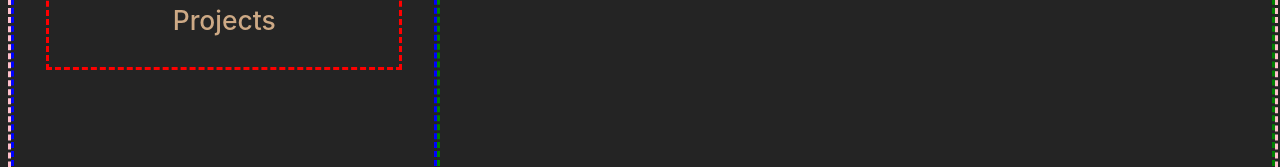
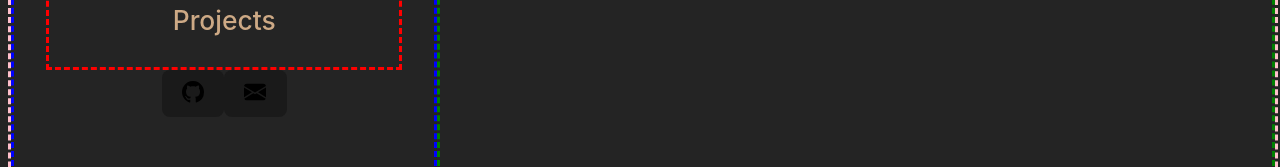
Before and after one commit to mejia-dev/mejia.dev, a React (Vite) app: page / in a window 1280 px wide. Shown: the part 424-591 px from the top of the page. Built offline with nearby package versions, Linux system fonts and the light colour scheme.

Commit message:
Add external link buttons

```diff
--- a/src/components/Header.tsx
+++ b/src/components/Header.tsx
@@ -39,6 +39,24 @@ export default function Header(props: HeaderProps): JSX.Element {
     )
   }
 
+  function renderExternalLinks(): JSX.Element {
+    return (
+      <div id="navBarExternalLinks">
+        <button onClick={() => window.open('https://www.github.com/mejia-dev', '_blank')}>
+          <svg xmlns="http://www.w3.org/2000/svg" width="22" height="22" fill="currentColor" className="bi bi-github" viewBox="0 0 16 16">
+            <path d="M8 0C3.58 0 0 3.58 0 8c0 3.54 2.29 6.53 5.47 7.59.4.07.55-.17.55-.38 0-.19-.01-.82-.01-1.49-2.01.37-2.53-.49-2.69-.94-.09-.23-.48-.94-.82-1.13-.28-.15-.68-.52-.01-.53.63-.01 1.08.58 1.23.82.72 1.21 1.87.87 2.33.66.07-.52.28-.87.51-1.07-1.78-.2-3.64-.89-3.64-3.95 0-.87.31-1.59.82-2.15-.08-.2-.36-1.02.08-2.12 0 0 .67-.21 2.2.82.64-.18 1.32-.27 2-.27s1.36.09 2 .27c1.53-1.04 2.2-.82 2.2-.82.44 1.1.16 1.92.08 2.12.51.56.82 1.27.82 2.15 0 3.07-1.87 3.75-3.65 3.95.29.25.54.73.54 1.48 0 1.07-.01 1.93-.01 2.2 0 .21.15.46.55.38A8.01 8.01 0 0 0 16 8c0-4.42-3.58-8-8-8" />
+          </svg>
+        </button>
+
+        <button onClick={() => props.onClickNavButton("Contact")}>
+          <svg xmlns="http://www.w3.org/2000/svg" onClick={() => setModalShown(false)} width="22" height="22" fill="currentColor" className="bi bi-envelope-fill" viewBox="0 0 16 16">
+            <path d="M.05 3.555A2 2 0 0 1 2 2h12a2 2 0 0 1 1.95 1.555L8 8.414zM0 4.697v7.104l5.803-3.558zM6.761 8.83l-6.57 4.027A2 2 0 0 0 2 14h12a2 2 0 0 0 1.808-1.144l-6.57-4.027L8 9.586zm3.436-.586L16 11.801V4.697z" />
+          </svg>
+        </button>
+      </div>
+    )
+  }
+
   useEffect(() => {
     ReactModal.setAppElement(document.getElementById("mainBodyContent") as HTMLElement)
   }, [])
@@ -57,13 +75,20 @@ export default function Header(props: HeaderProps): JSX.Element {
           onRequestClose={() => setModalShown(!modalShown)}
           style={modalStyling}
         >
-          {renderNavButtons()}
+          <div id="navBarModalContent">
+            {renderNavButtons()}
+            {renderExternalLinks()}
+          </div>
+
         </ReactModal>
         <br />
         <div id="navBarButtonHolder">
-        {renderNavButtons()}
+          {renderNavButtons()}
         </div>
 
+      </div>
+      <div id="navBarExternalLinksHolder">
+        {renderExternalLinks()}
       </div>
     </>
   )
```
